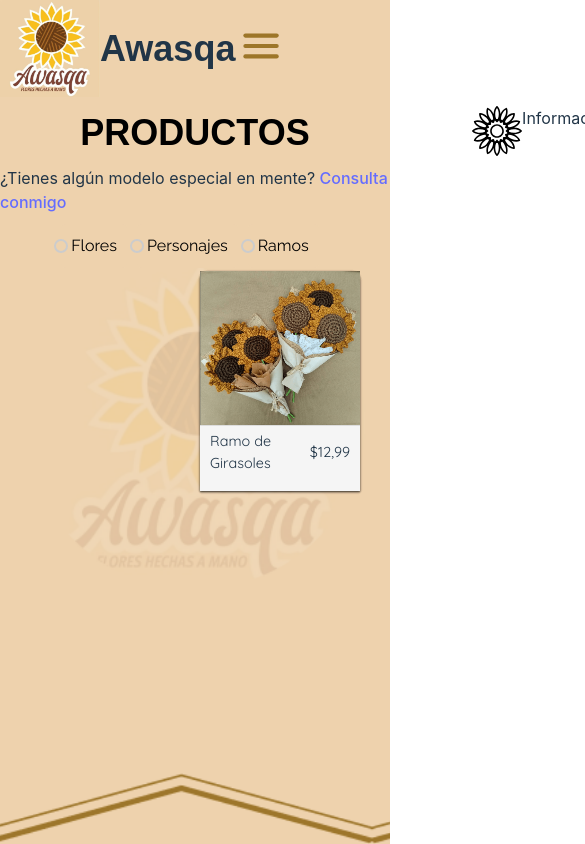
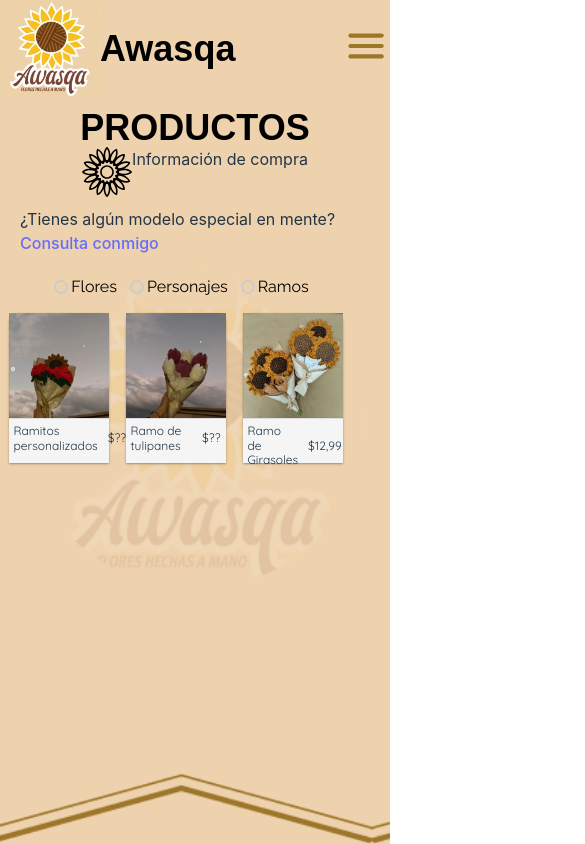
Before and after one commit to sebassil12/awasqa, a React (Vite) app: page /products/bouquets in a window 390 px wide. Shown: the top 844 px of the page, 585 px wide, since content can reach past the window. Built offline with nearby package versions, Linux system fonts and the light colour scheme; a web font is replaced by a local one.

Commit message:
Resize the contact page

```diff
--- a/src/components/Aw-Navbar/AwNavbar.tsx
+++ b/src/components/Aw-Navbar/AwNavbar.tsx
@@ -12,10 +12,10 @@ function AwNavbar() {
     return (
 
         <nav className={awnavbar.nav_container}>
-            <div className={awnavbar.logo_container}>
+            <Link to={"/"} className={awnavbar.logo_container}>
                 <img src={LOGO.aw_main} width={100}/>
                 <h1 className={awnavbar.brand}>Awasqa</h1>
-            </div>
+            </Link>
             {isMobile ? (
                 <div className={awnavbar.burger_container} >
                     {isOpenMenu ? (
--- a/src/components/Aw-Navbar/styles/awnavbar.module.css
+++ b/src/components/Aw-Navbar/styles/awnavbar.module.css
@@ -27,12 +27,14 @@
 .logo_container{
    display: flex;
    z-index: 0;
+
 }
 .brand{
     font-family: var(--title);
     font-size: 36px;
     display: flex;
     align-items: center;
+    color: black;
 }
 
 .item{
@@ -44,6 +46,7 @@
 @media screen and (max-width:768px) {
    .nav_container{
     margin: 0;
+    width: 100vw;
    }
    .list{
     width: 100vw;
@@ -62,6 +65,9 @@
     justify-content: center;
 
     }
+    .burger{
+        right: 0;
+    }
 
 
 }
--- a/src/components/AwCardProduct/styles/awcardproduct.module.css
+++ b/src/components/AwCardProduct/styles/awcardproduct.module.css
@@ -53,3 +53,23 @@
     transform: translateY(-5%);
     box-shadow: rgba(226, 196, 63, 0.25) 0px 13px 47px -5px, rgba(180, 71, 71, 0.3) 0px 8px 16px -8px;
    }
+
+   @media screen and (max-width:768px) {
+    .card {
+        width: 100px;
+        height: 150px;
+        border-radius: .5rem .5rem 0 0 ;
+        background: #f5f5f5;
+        position: relative;
+        overflow: visible;
+        box-shadow: 0 1px 3px rgba(0,0,0,0.12), 0 1px 2px rgba(0,0,0,0.24);
+       }
+       .text_title {
+        margin-left: 5px;
+        margin-right: 5px;
+
+        font-size: 12px;
+        font-family: var(--text);
+        line-height: 1.2;
+       }
+   }
--- a/src/pages/AwContact/styles/awcontact.module.css
+++ b/src/pages/AwContact/styles/awcontact.module.css
@@ -73,3 +73,41 @@
     margin-left: 10%;
     line-height: 100%;
 }
+
+@media screen and (max-width:1100px) {
+    .name{
+        font-family: var(--title);
+        font-size: 120%;
+        margin-left: 10%;
+        width: 100%;
+    }
+    .subname{
+        font-family: var(--subtitle);
+        font-size: 80%;
+        margin-left: 10%;
+        line-height: 100%;
+    }
+    .perfil_container{
+        width: 30%;
+        height: 30%;
+        margin-top: 10%;
+    }
+
+    .perfil{
+        width: 100%;
+        height: 100%;
+        border-radius: 100%;
+
+    }
+    .card_container{
+        width: 40vw;
+        height: 50vh;
+
+    }
+
+    .contact_desc{
+        margin-left: 5%;
+        text-decoration: none;
+        font-size: 80%;
+    }
+}
--- a/src/pages/AwProducts/sections/styles/awcharacter.module.css
+++ b/src/pages/AwProducts/sections/styles/awcharacter.module.css
@@ -2,5 +2,15 @@
     margin-left: var(--margin);
     margin-right: var(--margin);
     display: grid;
-    grid-template-columns: repeat(4, 25%);
+    grid-template-columns: repeat(4, 30%);
 }
+
+@media screen and (max-width:768px) {
+    .container{
+        margin: 0;
+        width: 100%;
+        justify-items: center;
+        display: grid;
+        grid-template-columns: repeat(3, 30%);
+    }
+}
--- a/src/pages/AwProducts/styles/awproduct.module.css
+++ b/src/pages/AwProducts/styles/awproduct.module.css
@@ -22,6 +22,7 @@
     height: 100%;
     margin-top: 1%;
 }
+
 /*Section modal*/
 .card_information{
     width: 100vw;
@@ -70,3 +71,18 @@
     justify-items: center;
 
 }
+
+@media screen and (max-width:1100px) {
+    .top_product{
+        display: grid;
+        grid-template-columns: repeat(1, 100%);
+        align-items: center;
+        justify-items: center;
+
+    }
+    .contact{
+        margin-bottom: 10px;
+        margin-top: 10px;
+        margin-left: 20px;
+     }
+}
```
